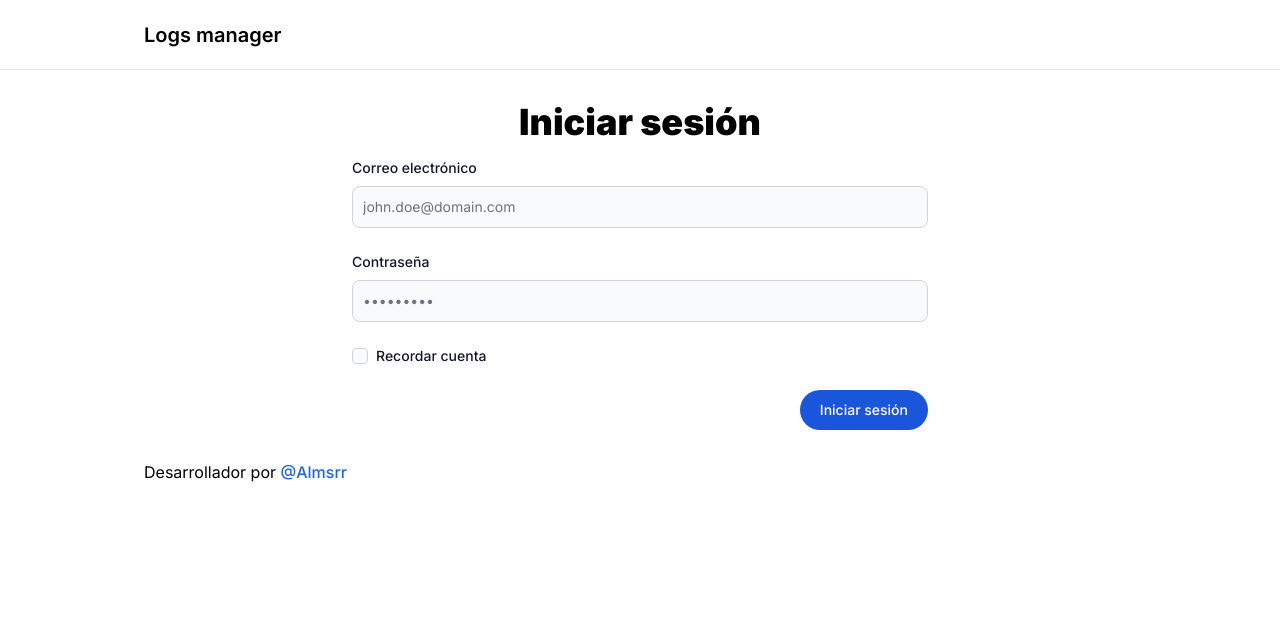
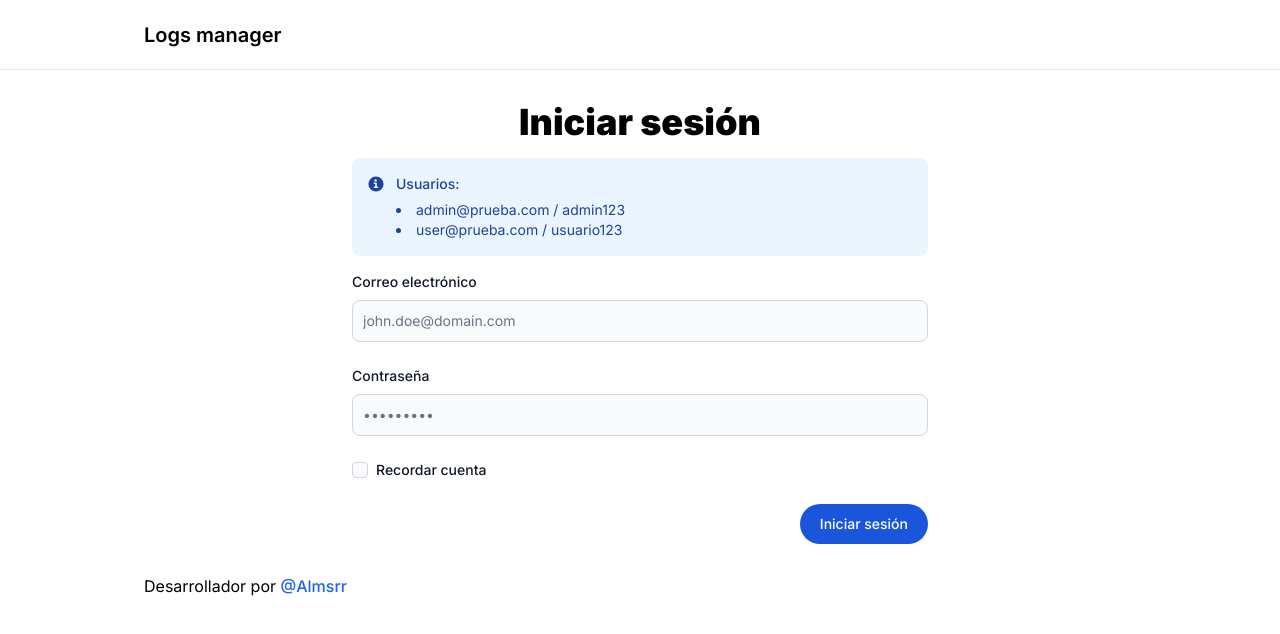
Before and after one commit to microboxlabs/nextjs-logs-manager, a Next.js app in the folder nextjs-logs-manager/: page /sign-in in a window 1280 px wide. Shown: the top 634 px of the page. Built offline with nearby package versions, Linux system fonts and the light colour scheme.

Commit message:
Add testing accounts to sign in form and update seed

```diff
--- a/nextjs-logs-manager/app/components/SignInForm.tsx
+++ b/nextjs-logs-manager/app/components/SignInForm.tsx
@@ -28,6 +28,28 @@
 
   return (
     <form onSubmit={handleSubmit(submit)} className="mx-auto max-w-xl">
+      <div
+        className="mb-4 flex rounded-lg bg-blue-50 p-4 text-sm text-blue-800 dark:bg-gray-800 dark:text-blue-400"
+        role="alert"
+      >
+        <svg
+          className="me-3 mt-[2px] inline h-4 w-4 flex-shrink-0"
+          aria-hidden="true"
+          xmlns="http://www.w3.org/2000/svg"
+          fill="currentColor"
+          viewBox="0 0 20 20"
+        >
+          <path d="M10 .5a9.5 9.5 0 1 0 9.5 9.5A9.51 9.51 0 0 0 10 .5ZM9.5 4a1.5 1.5 0 1 1 0 3 1.5 1.5 0 0 1 0-3ZM12 15H8a1 1 0 0 1 0-2h1v-3H8a1 1 0 0 1 0-2h2a1 1 0 0 1 1 1v4h1a1 1 0 0 1 0 2Z" />
+        </svg>
+        <span className="sr-only">Info</span>
+        <div>
+          <span className="font-medium">Usuarios:</span>
+          <ul className="mt-1.5 list-inside list-disc">
+            <li>admin@prueba.com / admin123</li>
+            <li>user@prueba.com / usuario123</li>
+          </ul>
+        </div>
+      </div>
       <div className="mb-6">
         <label
           htmlFor="email"
@@ -86,6 +108,7 @@
           Recordar cuenta
         </label>
       </div>
+
       <div className="flex justify-center md:justify-end">
         <Button type="submit" className="w-full bg-blue-700 md:w-auto">
           Iniciar sesi&oacute;n
```
Also changed, not shown: nextjs-logs-manager/prisma/seed.ts (+4 -4 lines).
